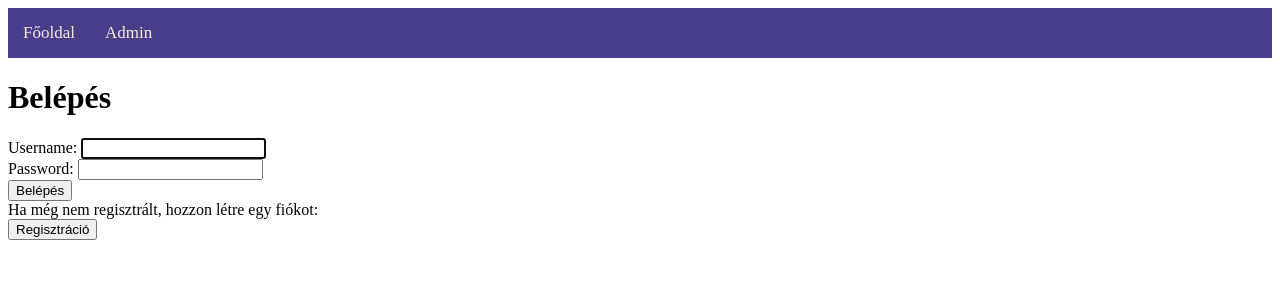
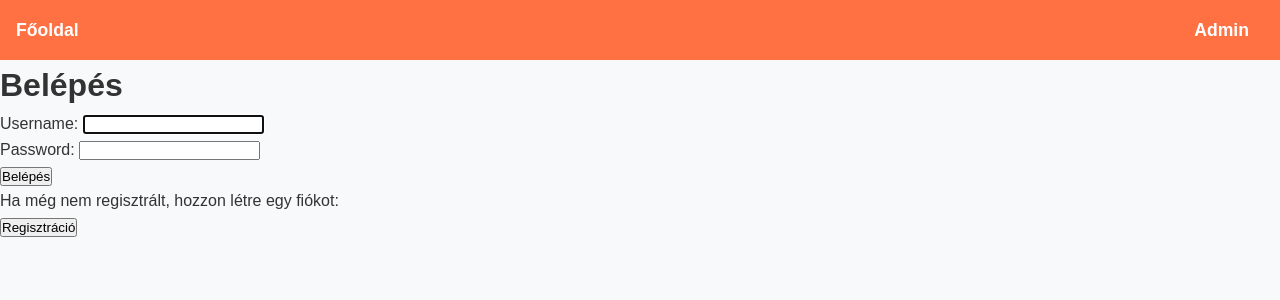
Before and after one commit to JanosBute/public-recept, a Django app: page /users/login/ in a window 1280 px wide. Shown: the top 300 px of the page. Run offline with Django 5.2, Linux system fonts and the light colour scheme.

Commit message:
Kezdő CSS formázások

```diff
--- a/config/settings.py
+++ b/config/settings.py
@@ -144,3 +144,5 @@
 # https://docs.djangoproject.com/en/5.1/ref/settings/#default-auto-field
 
 DEFAULT_AUTO_FIELD = 'django.db.models.BigAutoField'
+
+STATIC_ROOT = BASE_DIR / 'staticfiles'
--- a/frontend/public/index.html
+++ b/frontend/public/index.html
@@ -4,6 +4,7 @@
     <meta charset="utf-8" />
     <meta name="viewport" content="width=device-width, initial-scale=1" />
     <meta http-equiv="X-UA-Compatible" content="ie=edge">
+    <link rel="stylesheet" href="index.css">
     <title>Recept App</title>
   </head>
   <body>
--- a/frontend/src/components/SimpleRecipeCard.jsx
+++ b/frontend/src/components/SimpleRecipeCard.jsx
@@ -15,7 +15,7 @@
   return (
     <div>
       {showDetails ? (
-        <div onClick={handleHideDetails}>
+        <div class="card" onClick={handleHideDetails}>
           <RecipeCard
             id={props.id}
             image={props.image}
@@ -31,7 +31,7 @@
           <button onClick={handleHideDetails}>Vissza</button>
         </div>
       ) : (
-        <div onClick={handleShowDetails}>
+        <div class="card" onClick={handleShowDetails}>
           <img src={props.image} alt="kép" />
           <h2>{props.name}</h2>
           <h3>Leírás:</h3>
--- a/static/layout.css
+++ b/static/layout.css
@@ -1,23 +1,85 @@
-nav{
-    background-color: darkslateblue;
-    overflow: hidden
+/* Alapbeállítások */
+* {
+    margin: 0;
+    padding: 0;
+    box-sizing: border-box;
 }
 
-nav a{
-    float: left;
-    color: antiquewhite;
-    text-align: center;
-    padding: 15px;
-    text-decoration: none;
-    font-size: 17px;
+body {
+    font-family: Arial, sans-serif;
+    color: #333;
+    background-color: #f8f9fa;
+    line-height: 1.6;
 }
 
-nav a:hover{
-    background-color: thistle;
-    color: darkslategray;
+/* Navigáció */
+header nav {
+    background-color: #ff7043;
+    padding: 1rem;
+    display: flex;
+    justify-content: space-between;
+    align-items: center;
 }
 
-nav a.active{
-    background-color: cadetblue;
-    color: chocolate;
+header nav a {
+    color: white;
+    text-decoration: none;
+    margin-right: 15px;
+    font-size: 1.1rem;
+    font-weight: bold;
 }
+
+header nav a:hover {
+    color: #ffccbc;
+}
+
+header nav form button {
+    background: none;
+    border: none;
+    color: white;
+    font-size: 1.1rem;
+    cursor: pointer;
+}
+
+header nav form button:hover {
+    color: #ffccbc;
+}
+
+/* Fő tartalom */
+main {
+    max-width: 1200px;
+    margin: 2rem auto;
+    padding: 1rem;
+}
+
+/* Üdvözlő szöveg */
+h3 {
+    font-size: 1.8rem;
+    color: #ff7043;
+    margin-bottom: 1rem;
+}
+
+/* Gombok */
+a.button {
+    display: inline-block;
+    background-color: #ff7043;
+    color: white;
+    padding: 0.5rem 1rem;
+    margin-top: 1rem;
+    text-align: center;
+    border-radius: 4px;
+    text-decoration: none;
+}
+
+a.button:hover {
+    background-color: #ff5722;
+}
+
+
+@media (max-width: 768px) {
+    header nav {
+        flex-direction: column;
+        text-align: center;
+    }
+
+}
--- /dev/null
+++ b/static/login.css
@@ -0,0 +1,3 @@
+form label {
+    background-color: red;
+}
--- a/templates/layout.html
+++ b/templates/layout.html
@@ -7,7 +7,8 @@
     <meta name="viewport" content="width=device-width, initial-scale=1.0">
     <title>{% block title %}{% endblock title %}</title>
     <link rel="stylesheet" href="{% static "layout.css" %}">
-
+    {% block Css %}
+    {% endblock Css %}
 </head>
 <body>
     <header>
--- a/templates/users/login.html
+++ b/templates/users/login.html
@@ -1,6 +1,11 @@
-{% extends "layout.html" %}
 
 
+
+{% extends "layout.html" %}
+{% load static %}
+{% block Css %}
+<link rel="stylesheet" href="login.css">
+{% endblock Css %}
 {% block title %}
 Belépés
 {% endblock title %}
--- a/templates/users/login_success.html
+++ b/templates/users/login_success.html
@@ -1,5 +1,5 @@
+
 {% extends "layout.html" %}
-
 
 {% block title %}
 Sikeres belépés
--- a/templates/users/logout.html
+++ b/templates/users/logout.html
@@ -1,3 +1,5 @@
+
+
 {% extends "layout.html" %}
 
 {% block title %}
--- a/templates/users/logout_success.html
+++ b/templates/users/logout_success.html
@@ -1,6 +1,6 @@
+
 
 {% extends "layout.html" %}
-
 
 {% block title %}
 Sikeres kilépés
--- a/templates/users/register.html
+++ b/templates/users/register.html
@@ -1,6 +1,5 @@
 
 {% extends "layout.html" %}
-
 
 {% block title %}
 Regisztráció
--- a/templates/users/register_success.html
+++ b/templates/users/register_success.html
@@ -1,3 +1,4 @@
+
 {% extends "layout.html" %}
 
 
```
Also changed, not shown: frontend/src/components/SearchBar.jsx (+7 -0 lines), frontend/src/index.css (+98 -0 lines), db.sqlite3.
